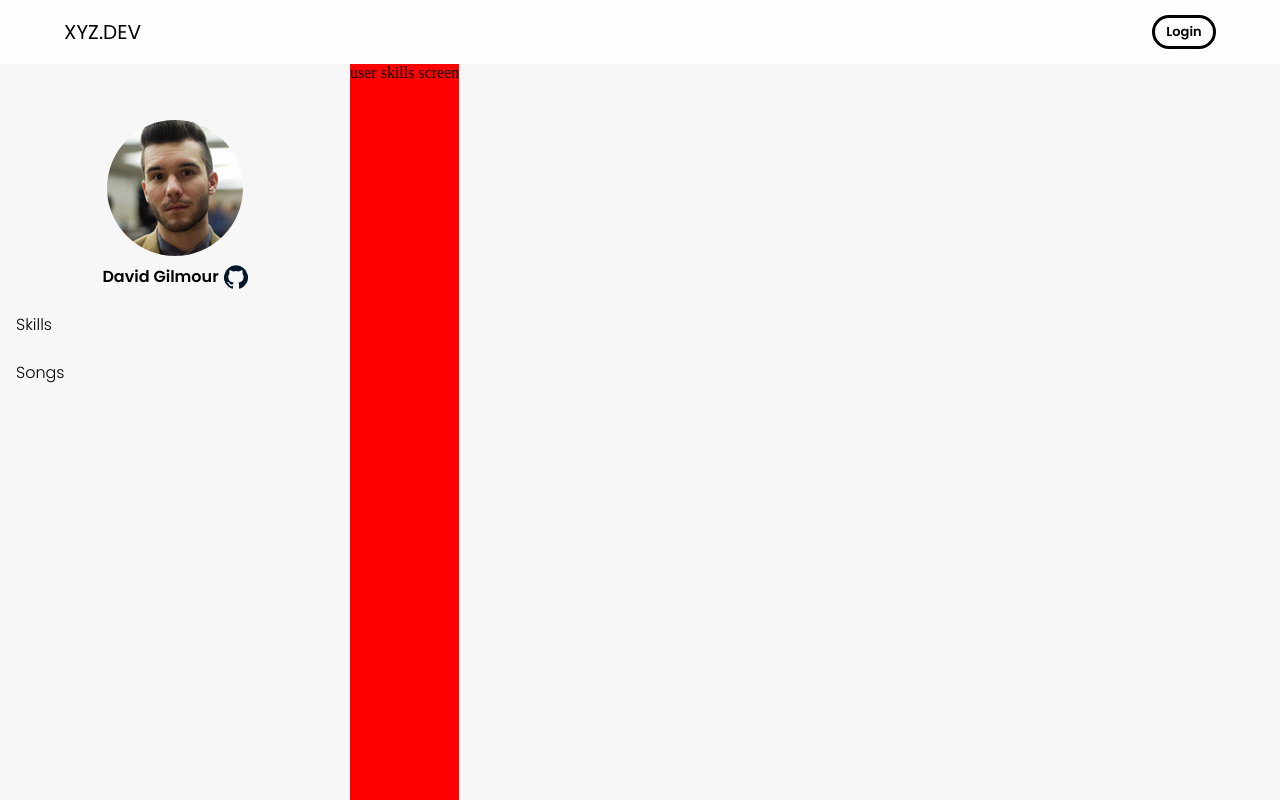
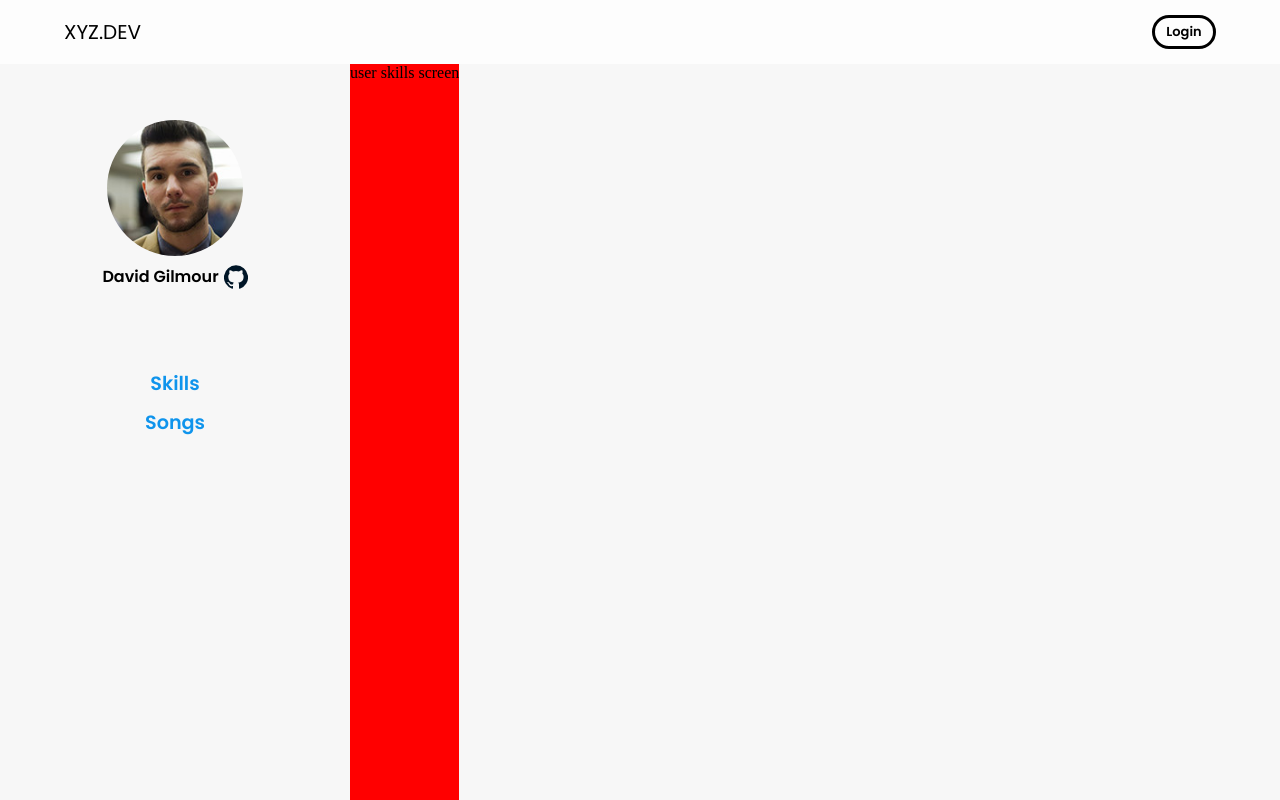
Before and after one commit to therealilyaskhan/songs-sharing, a React (Create React App) app in the folder frontend/: page /profile in a window 1280 px wide. Shown: the top 800 px of the page. Built offline with nearby package versions, Linux system fonts and the light colour scheme.

Commit message:
user profile info section improved

```diff
--- a/frontend/src/components/UserProfileInfo.js
+++ b/frontend/src/components/UserProfileInfo.js
@@ -12,6 +12,9 @@ import IWT from './IWT';
 
 const useStyles = makeStyles((theme) => ({
   listItemText: {
+    fontSize: '1.2rem',
+    fontWeight: 700,
+    color: '#0F94EC',
     textTransform: 'capitalize'
   },
   iwt: {
@@ -21,20 +24,36 @@ const useStyles = makeStyles((theme) => ({
     '& > *': {
       fontWeight: 600
     }
+  },
+  userNav: {
+    marginTop: '4rem'
+  },
+  listItem: {
+    textAlign: 'center',
+    paddingTop: 1,
+    paddingBottom: 1,
+    '&:active, &:focus > *': {
+      color: '#fff'
+    }
   }
 }));
 
-export default function UserProfileInfo({ user, setActiveLink, navs }) {
+export default function UserProfileInfo({ user, setActiveLink, userNav }) {
 
   const { photo, fullName } = user;
 
   const classes = useStyles();
 
-  const navsList = (
+  const navs = (
     <List>
-      {navs.map((text) => (
-        <ListItem button key={text}>
-          <ListItemText primary={text} className={classes.listItemText} />
+      {userNav.map((text) => (
+        <ListItem button key={text} className={classes.listItem}>
+          <ListItemText
+            classes={{
+              primary: classes.listItemText
+            }}
+            primary={text}
+          />
         </ListItem>
       ))}
     </List>
@@ -42,7 +61,7 @@ export default function UserProfileInfo({ user, setActiveLink, navs }) {
 
 
   return (
-    <Box pt={7} flexGrow={1} flexShrink={1} maxWidth='350px' minWidth='240px'>
+    <Box pt={7} flexGrow={1} flexShrink={1} maxWidth='350px' minWidth='2  40px'>
       <Box>
         <CardAvatarResponsive
           src={photo}
@@ -64,8 +83,8 @@ export default function UserProfileInfo({ user, setActiveLink, navs }) {
           />
         </IWT>
       </Box>
-      <nav>
-        {navsList}
+      <nav className={classes.userNav}>
+        {navs}
       </nav>
     </Box>
   );
--- a/frontend/src/layout/UserProfileLayout.js
+++ b/frontend/src/layout/UserProfileLayout.js
@@ -28,7 +28,7 @@ export default function BuildSong() {
     fullName: 'David Gilmour'
   };
 
-  const navs = [
+  const userNav = [
     'skills',
     'songs'
   ];
@@ -36,7 +36,7 @@ export default function BuildSong() {
   return (
     <Box className={classes.root}>
       <UserProfileInfo
-        navs={navs}
+        userNav={userNav}
         user={user}
         setActiveLink={setActiveLink}
       />
```
